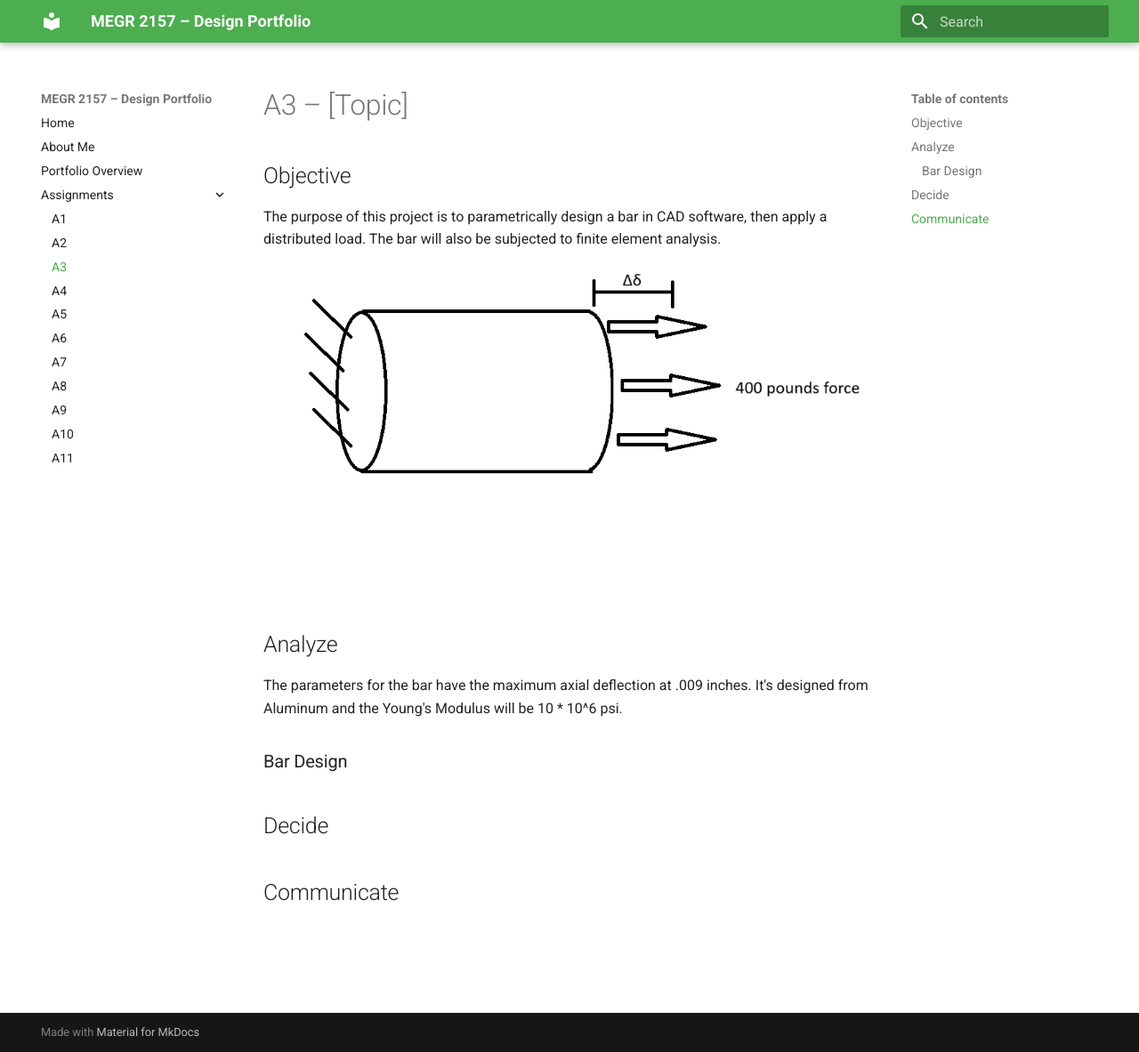
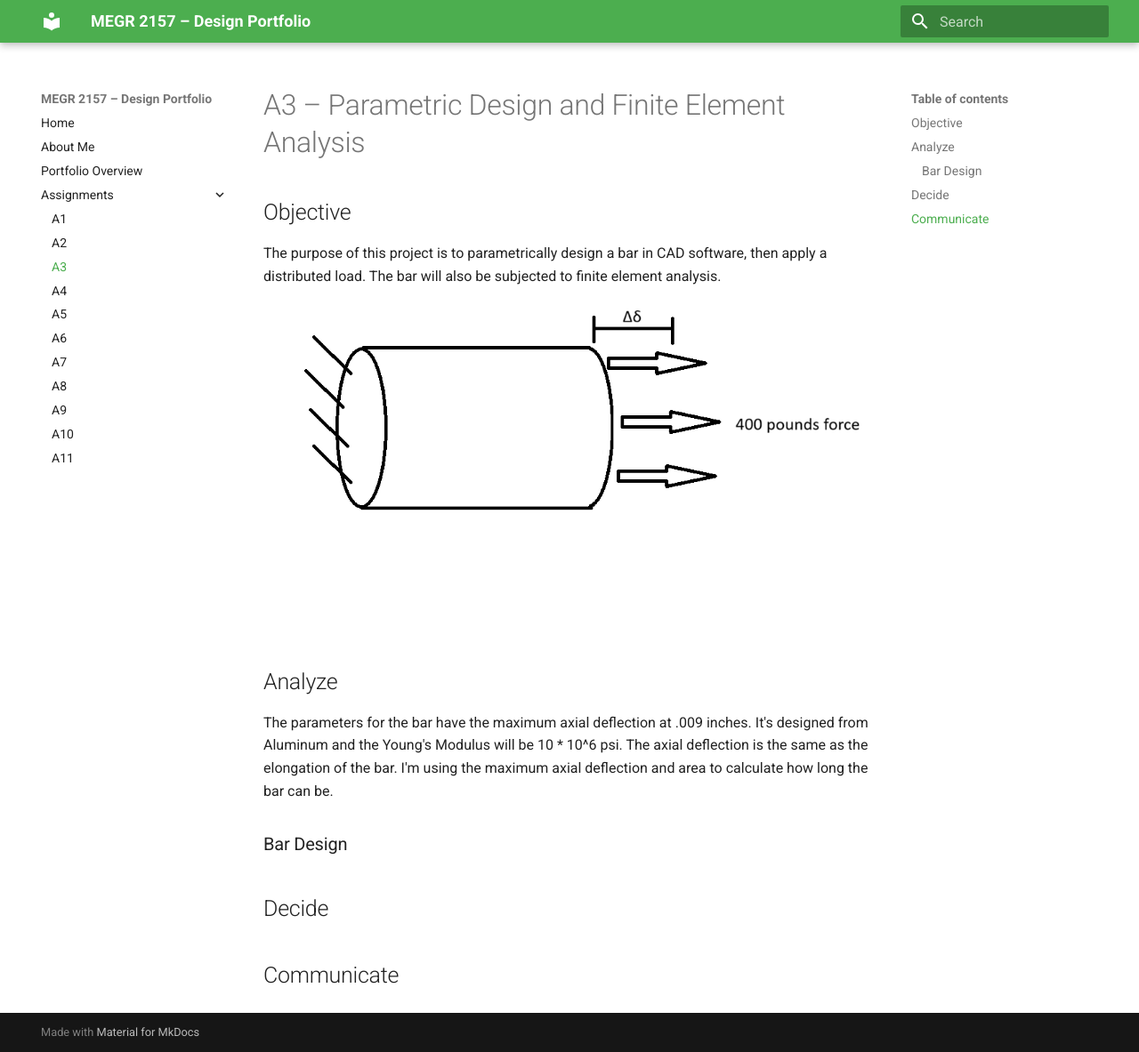
Before and after one commit to DillonK-spec/megr2157-portfolio, an MkDocs documentation site: the page built from docs/assignments/A03/index.md, in a window 1280 px wide and 1183 px high. Shown: the whole window at 89% size. Built offline with MkDocs 1.6.1 and Material for MkDocs 9.7.7, drawn with Linux system fonts in a browser that asks for light colours.

Commit message:
Update index.md

```diff
--- a/docs/assignments/A03/index.md
+++ b/docs/assignments/A03/index.md
@@ -1,11 +1,11 @@
-# A3 – [Topic]
+# A3 – Parametric Design and Finite Element Analysis
 
 ## Objective
 The purpose of this project is to parametrically design a bar in CAD software, then apply a distributed load. The bar will also be subjected to finite element analysis. <br>
 ![distributedload](distributedload.png)
 
 ## Analyze
-The parameters for the bar have the maximum axial deflection at .009 inches. It's designed from Aluminum and the Young's Modulus will be 10 * 10^6 psi.
+The parameters for the bar have the maximum axial deflection at .009 inches. It's designed from Aluminum and the Young's Modulus will be 10 * 10^6 psi. The axial deflection is the same as the elongation of the bar. I'm using the maximum axial deflection and area to calculate how long the bar can be.
 
 ### Bar Design
 
```
